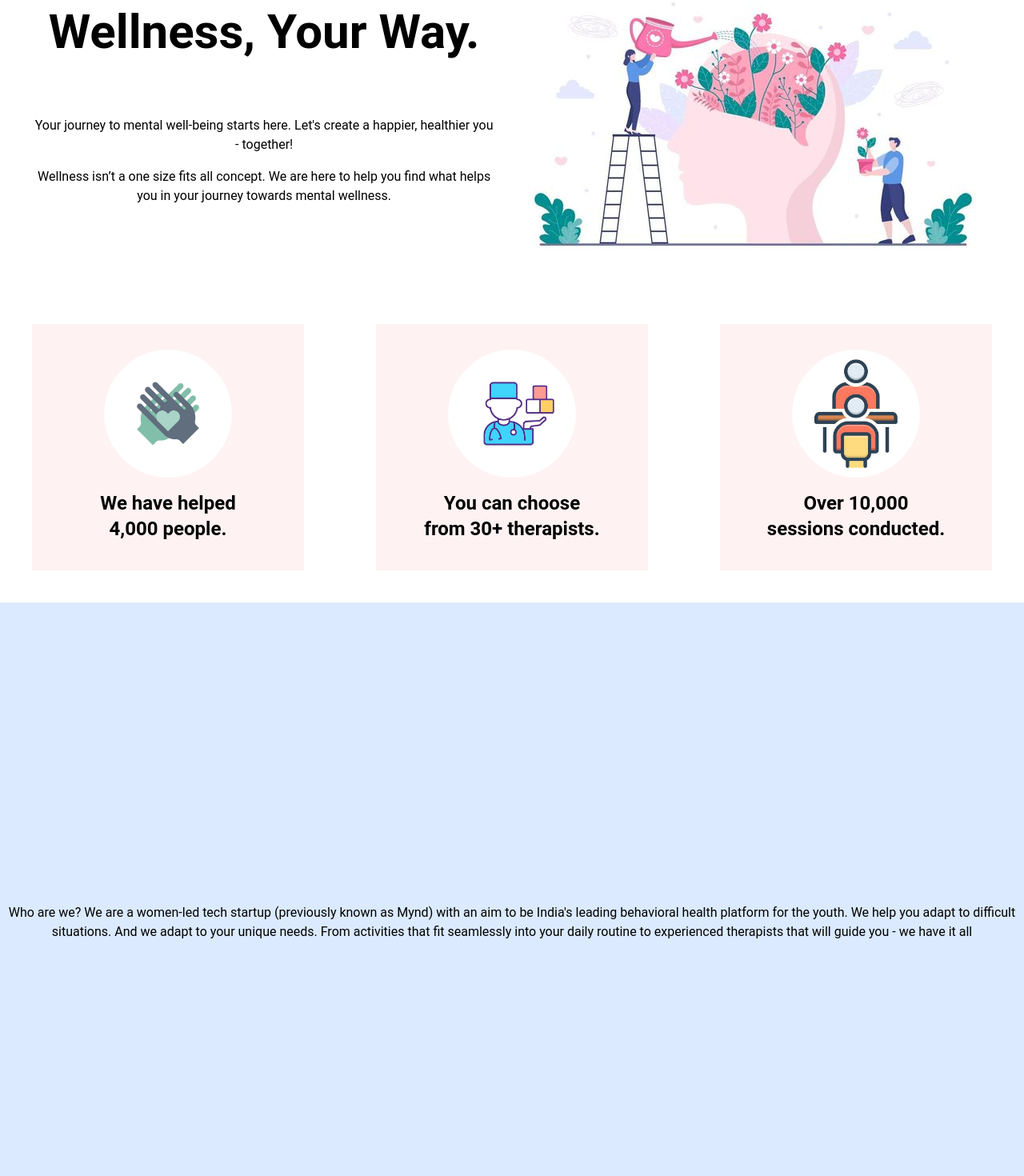
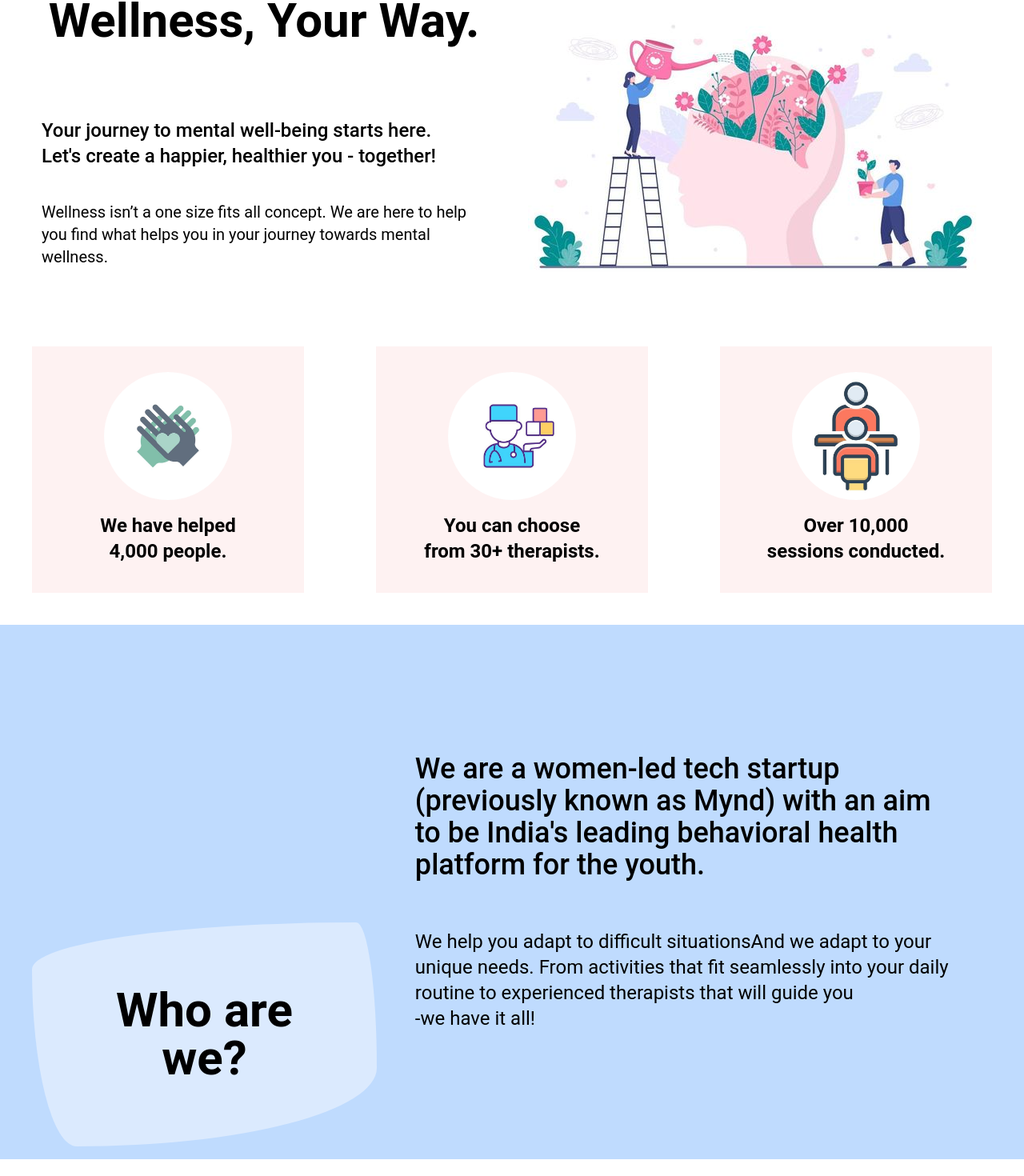
Before and after one commit to ShriramMehta/horizon-landing-page, a React (Create React App) app: page / in a window 1280 px wide. Shown: the part 220-1690 px from the top of the page at 80% size. Built offline with nearby package versions, Linux system fonts and the light colour scheme; the HTML template or start-up script is replaced by a standard one.

Commit message:
About-getApp

```diff
--- a/src/components/Hero.js
+++ b/src/components/Hero.js
@@ -4,17 +4,17 @@ import LocomotiveScroll from 'locomotive-scroll'
 
 const Hero = () => {
   return (
-    <section className="flex py-3 mx-auto flex items-center justify-between">
+    <section className="flex py-3 mx-auto flex items-center justify-between pt-10">
       <div class="flex flex-wrap-reverse md:flex-nowrap items-center px-6 justify-center gap-6">
         <div class="flex w-full flex-col justify-center items-center text-center gap-4 p-4">
-          <h2 class="mb-4 text-3xl md:text-6xl text-black font-bold" data-scroll data-scroll-speed="2">
+          <h2 class="mb-4 text-4xl md:text-6xl text-black font-bold p-3 w-full" data-scroll data-scroll-speed="2">
             <span>Wellness, Your Way.</span>
           </h2>
-          <h4>
-            Your journey to mental well-being starts here. Let's create a
+          <h4 class="text-2xl font-medium p-3 text-left w-full">
+            Your journey to mental well-being starts here.<br/> Let's create a
             happier, healthier you - together!
           </h4>
-          <h4>
+          <h4 class="text-xl p-3 text-left w-full">
             Wellness isn’t a one size fits all concept. We are here to help you
             find what helps you in your journey towards mental wellness.
           </h4>
--- a/src/components/Navbar.js
+++ b/src/components/Navbar.js
@@ -11,14 +11,14 @@ const Navbar = () => {
         <nav>
           <ul class="grid md:grid-flow-col gap-4 lg:gap-16 justify-center items-center text-center ">
             <li>
-            <a>
-                <img
-                  src="./images/nav_logo.jpg"
-                  className="w-[20%] h-[20%] cursor-pointer"
-                  href="#home"
-                  data-scroll-to
-                />
-              </a>
+            <div class="flex md:justify-start justify-center">
+            <img
+              src="./images/nav_logo.jpg"
+              class="w-[20%] h-[20%] cursor-pointer"
+              href="#home"
+              data-scroll-to
+            />
+          </div>
             </li>
             <li>
               <a
@@ -49,7 +49,7 @@ const Navbar = () => {
             </li>
             <li>
               <a
-                class="inline-block text-2xl font-medium px-4 py-2 border-4 border-double border-transparent hover:bg-red-100 focus:bg-red-100 rounded-md transition"
+                class="inline-block text-2xl font-medium px-5 py-3  bg-red-100 rounded-md"
                 href="#getApp"
                 data-scroll-to
               >
--- /dev/null
+++ b/src/pages/About.css
@@ -0,0 +1,8 @@
+.blob{
+    border-radius:94% 6% 87% 13% / 21% 65% 35% 79%  ;
+    transition: border-radius 500ms ease-in-out;
+}
+
+.blob:hover{
+    border-radius: 94% 6% 93% 7% / 13% 72% 28% 87% ;
+}
--- a/src/pages/About.js
+++ b/src/pages/About.js
@@ -1,13 +1,30 @@
 import React from "react";
+import './About.css'
 
 const About = () => {
   return (
-    <section id="about" className="h-screen bg-blue-100 flex justify-center text-center items-center" data-scroll-section>
-      Who are we? We are a women-led tech startup (previously known as Mynd)
-      with an aim to be India's leading behavioral health platform for the
-      youth. We help you adapt to difficult situations. And we adapt to your
-      unique needs. From activities that fit seamlessly into your daily routine
-      to experienced therapists that will guide you - we have it all
+    <section id="about" className="bg-blue-200 mt-10 w-full" data-scroll-section>
+      <div className=" flex flex-col md:flex-row justify-center items-center gap-3 py-28 px-10">
+        <div className="blob w-full md:w-1/2 p-20 bg-blue-100 text-center" data-scroll data-scroll-speed="2">
+          <h1 className="text-6xl font-bold">Who are<br/>we?</h1>
+        </div>
+        <div className="w-full flex flex-col justify-center items-center p-6 gap-3">
+          <div className="my-3 p-3">
+            <h3 className="text-3xl md:text-4xl font-medium">
+              We are a women-led tech startup (previously known as Mynd) with an
+              aim to be India's leading behavioral health platform for the
+              youth.
+            </h3>
+          </div>
+          <div className="my-3 p-3">
+            <h6 className="text-xl md:text-2xl">
+            We help you adapt to difficult situationsAnd we adapt to your unique needs. From activities that fit
+              seamlessly into your daily routine to experienced therapists that
+              will guide you<br/> -we have it all!
+            </h6>
+          </div>
+        </div>
+      </div>
     </section>
   );
 };
--- a/src/pages/GetApp.js
+++ b/src/pages/GetApp.js
@@ -4,13 +4,20 @@ const GetApp = () => {
   return (
     <section
       id="getApp"
-      className="h-screen flex items-center justify-center text-center bg-blue-100"
+      className="flex items-center justify-center text-center bg-blue-200 py-28 mx-auto"
       data-scroll-section
     >
-    <div>
-    <h1>Scan to download/link</h1>
+    <div class="w-60 sm:w-80 mx-auto px-3 bg-white rounded-lg py-2 shadow-lg hover:shadow-2xl transition duration-500 transform hover:scale-105 cursor-pointer border border-[2px] border-blue-50">
+    <div class="mb-2 p-3">
+        <h1 class="mb-1 text-2xl font-bold">Scan to download/link</h1>
+    </div>
+    <div class="mb-2 p-3">
+      <img src="./images/qr_code.png" alt="scanner"class="w-full" />
+    </div>
+    <div class="mb-2 p-3">
     <h4>Get the Adapt app now and let’s take you towards your personalised wellness path!</h4>
     </div>
+  </div>
     </section>
   );
 };
```
Also changed, not shown: public/images/qr_code.png (added), 1 other file (tests, documents, lock files or other folders).
